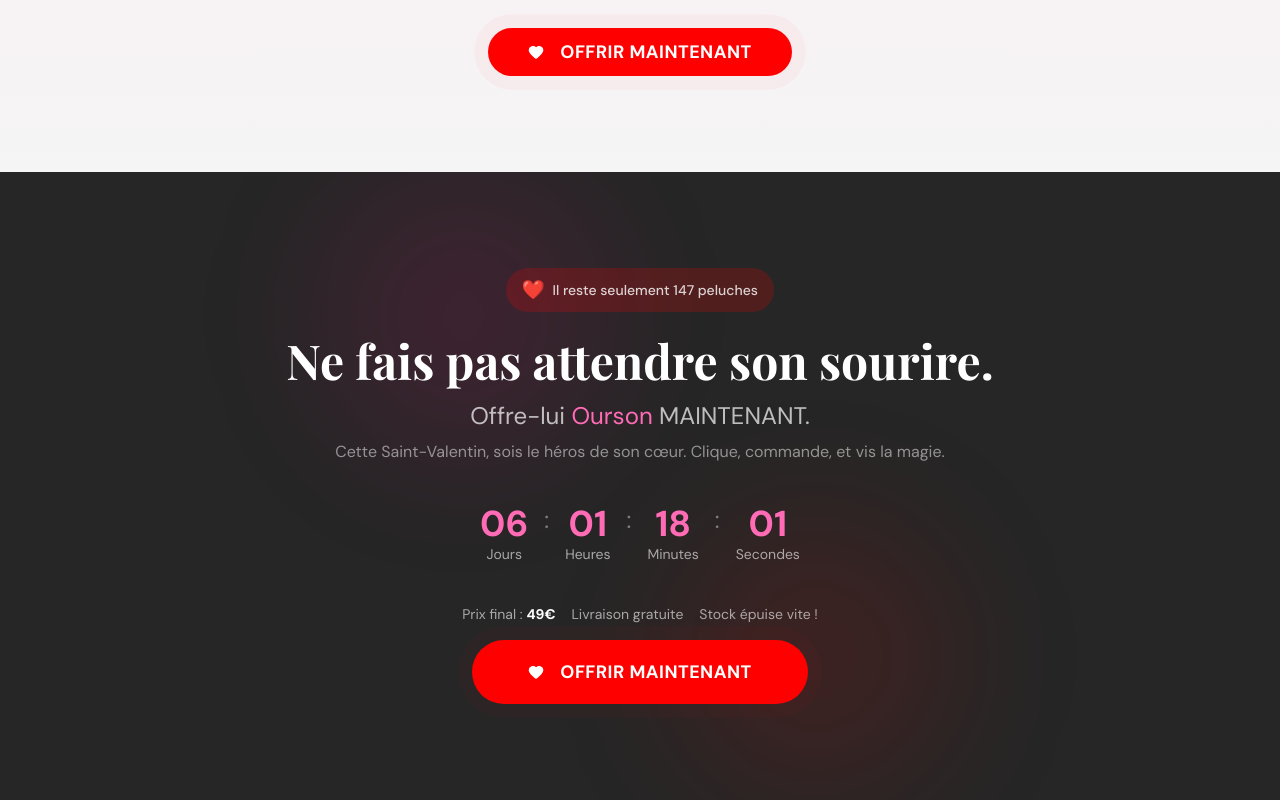
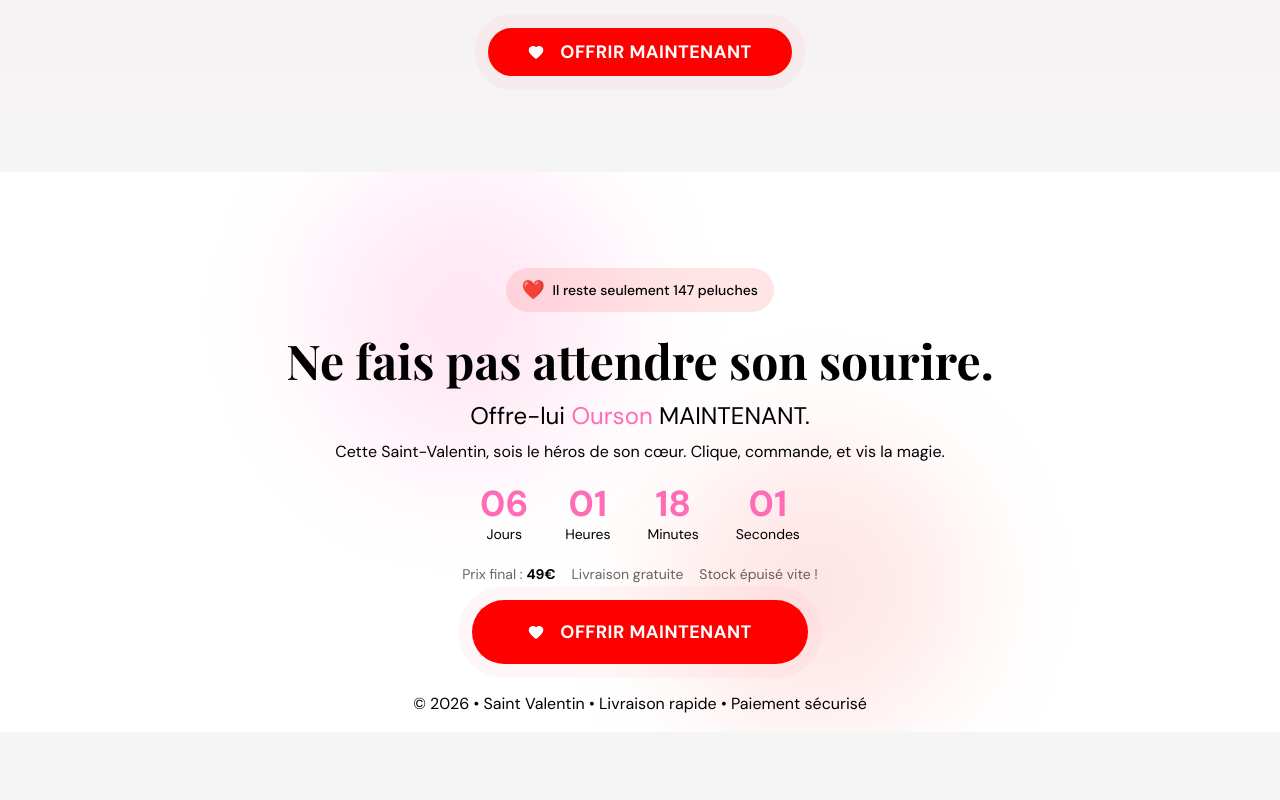
Before and after one commit to bignontohounkpo/challenge_saint_valentin, a React (Vite) app: page / in a window 1280 px wide. Shown: the part 5145-5945 px from the top of the page. After the commit the page ends 5877 px from the top, so only its background shows below. Built offline with nearby package versions, Linux system fonts and the light colour scheme; a web font is replaced by a local one.

Commit message:
add style

```diff
--- a/src/components/CountdownTimer.tsx
+++ b/src/components/CountdownTimer.tsx
@@ -39,28 +39,28 @@ const CountdownTimer = () => {
         <div className="text-3xl md:text-4xl font-bold text-valentine-rose">
           {String(timeLeft.days).padStart(2, "0")}
         </div>
-        <div className="text-xs md:text-sm text-primary-foreground/60">Jours</div>
+        <div className="text-xs md:text-sm text-black">Jours</div>
       </div>
       <div className="text-2xl text-primary-foreground/40">:</div>
       <div className="text-center">
         <div className="text-3xl md:text-4xl font-bold text-valentine-rose">
           {String(timeLeft.hours).padStart(2, "0")}
         </div>
-        <div className="text-xs md:text-sm text-primary-foreground/60">Heures</div>
+        <div className="text-xs md:text-sm text-black">Heures</div>
       </div>
       <div className="text-2xl text-primary-foreground/40">:</div>
       <div className="text-center">
         <div className="text-3xl md:text-4xl font-bold text-valentine-rose">
           {String(timeLeft.minutes).padStart(2, "0")}
         </div>
-        <div className="text-xs md:text-sm text-primary-foreground/60">Minutes</div>
+        <div className="text-xs md:text-sm text-black">Minutes</div>
       </div>
       <div className="text-2xl text-primary-foreground/40">:</div>
       <div className="text-center">
         <div className="text-3xl md:text-4xl font-bold text-valentine-rose">
           {String(timeLeft.seconds).padStart(2, "0")}
         </div>
-        <div className="text-xs md:text-sm text-primary-foreground/60">Secondes</div>
+        <div className="text-xs md:text-sm text-black">Secondes</div>
       </div>
     </div>
   );
--- a/src/components/Finalcte.tsx
+++ b/src/components/Finalcte.tsx
@@ -1,57 +1,150 @@
-import { Heart } from "lucide-react";
+import { useState } from "react";
+import { Heart, X } from "lucide-react";
 import { Button } from "@/components/ui/button";
 import CountdownTimer from "@/components/CountdownTimer";
 
 const FinalCTA = () => {
   const peluchesRestantes = 147;
+  const [openModal, setOpenModal] = useState(false);
 
   return (
-    <section className="valentine-section relative overflow-hidden bg-foreground">
-      {/* Decorative */}
+    <>
+      {/* Section principale */}
+      <section className="valentine-section relative overflow-hidden bg-white text-black pb-4">
+        {/* Décorations */}
         <div className="pointer-events-none absolute left-1/4 top-0 h-72 w-72 rounded-full bg-valentine-pink/10 blur-3xl" />
         <div className="pointer-events-none absolute bottom-0 right-1/4 h-72 w-72 rounded-full bg-primary/10 blur-3xl" />
 
         <div className="valentine-container relative z-10 mx-auto max-w-3xl text-center">
-        <div className="mb-6 inline-flex items-center gap-2 rounded-full bg-primary/20 px-4 py-2">
+          {/* Stock restant */}
+          <div className="mb-6 inline-flex items-center gap-2 rounded-full bg-primary/10 px-4 py-2">
             <span className="animate-heartbeat text-lg">❤️</span>
-          <span className="font-body text-sm font-medium text-primary-foreground/80">
+            <span className="font-body text-sm font-medium ">
               Il reste seulement {peluchesRestantes} peluches
             </span>
           </div>
 
-        <h2 className="mb-4 font-display text-3xl font-bold text-primary-foreground md:text-4xl lg:text-5xl">
+          {/* Titre */}
+          <h2 className="mb-4 font-display text-3xl font-bold md:text-4xl lg:text-5xl">
             Ne fais pas attendre son sourire.
           </h2>
-        <p className="mb-2 font-display text-xl text-primary-foreground/70 md:text-2xl">
+
+          {/* Sous-titre */}
+          <p className="mb-2 font-display text-xl text-black md:text-2xl">
             Offre-lui <span className="text-valentine-rose">Ourson</span> MAINTENANT.
           </p>
-        <p className="mb-10 font-body text-primary-foreground/50">
+
+          <p className="mb-5 font-body text-black">
             Cette Saint-Valentin, sois le héros de son cœur. Clique, commande, et vis la magie.
           </p>
 
           {/* Countdown */}
-         <div className="mb-10 flex justify-center">
+          <div className="mb-5 flex justify-center">
             <CountdownTimer />
           </div>
 
-        <div className="mb-4 flex flex-wrap items-center justify-center gap-4 font-body text-sm text-primary-foreground/60">
-          <span> Prix final : <strong className="text-primary-foreground">49€</strong></span>
-          <span> Livraison gratuite</span>
-          <span>Stock épuise vite !</span>
+          {/* Infos complémentaires */}
+          <div className="mb-4 flex flex-wrap items-center justify-center gap-4 font-body text-sm text-black/60">
+            <span>
+              Prix final : <strong className="text-black">49€</strong>
+            </span>
+            <span>Livraison gratuite</span>
+            <span>Stock épuisé vite !</span>
           </div>
 
-       <a href="">
+          {/* Bouton principal */}
           <Button
             variant="hero"
             size="sm"
-          className="rounded-full   px-5 sm:px-8 md:px-14 py-6 md:py-8 font-display text-sm md:text-base lg:text-lg"
+            className="rounded-full px-5 py-6 font-display text-sm sm:px-8 md:px-14 md:py-8 md:text-base lg:text-lg"
+            onClick={() => setOpenModal(true)}
           >
             <Heart className="mr-2 h-6 w-6" fill="currentColor" />
             OFFRIR MAINTENANT
           </Button>
-        </a>
+
+          {/* Footer */}
+          <p className="mt-7 pb-0 text-center text-base text-black">
+            © 2026 • Saint Valentin • Livraison rapide • Paiement sécurisé
+          </p>
         </div>
       </section>
+
+      {/* Modal */}
+      {openModal && (
+        <div className="fixed inset-0 z-[9999] flex items-center justify-center px-4">
+          {/* Overlay */}
+          <div
+            className="absolute inset-0 bg-black/60 backdrop-blur-sm"
+            onClick={() => setOpenModal(false)}
+          />
+
+          {/* Box du modal */}
+          <div className="relative z-10 w-full max-w-lg rounded-2xl bg-white p-6 shadow-2xl animate-fadeIn">
+            {/* Bouton de fermeture */}
+            <button
+              className="absolute right-4 top-4 rounded-full bg-black/10 p-2 hover:bg-black/20 transition"
+              onClick={() => setOpenModal(false)}
+            >
+              <X className="h-5 w-5 text-black" />
+            </button>
+
+            {/* Titre */}
+            <h3 className="mb-2 text-center text-2xl font-bold text-gray-900">
+              💝 Finalise ta commande Saint-Valentin
+            </h3>
+
+            <p className="mb-6 text-center text-gray-500 text-sm">
+              Remplis ce formulaire puis effectue le paiement pour réserver ta peluche.
+            </p>
+
+            {/* Formulaire */}
+            <form className="space-y-4">
+              <div>
+                <label className="text-sm font-medium text-gray-700">
+                  Nom & Prénom
+                </label>
+                <input
+                  type="text"
+                  placeholder="Ex : Bignon Jaures"
+                  className="mt-1 w-full rounded-xl border border-gray-300 px-4 py-3 outline-none focus:border-pink-500 focus:ring-2 focus:ring-pink-200"
+                />
+              </div>
+
+              <div>
+                <label className="text-sm font-medium text-gray-700">
+                  Adresse de livraison
+                </label>
+                <input
+                  type="text"
+                  placeholder="Ex : Cotonou, Fidjrossè..."
+                  className="mt-1 w-full rounded-xl border border-gray-300 px-4 py-3 outline-none focus:border-pink-500 focus:ring-2 focus:ring-pink-200"
+                />
+              </div>
+
+              <div>
+                <label className="text-sm font-medium text-gray-700">
+                  Numéro de téléphone
+                </label>
+                <input
+                  type="tel"
+                  placeholder="Ex : +229 97 00 00 00"
+                  className="mt-1 w-full rounded-xl border border-gray-300 px-4 py-3 outline-none focus:border-pink-500 focus:ring-2 focus:ring-pink-200"
+                />
+              </div>
+
+              <a
+                href="https://wa.me/22956904489"
+                target="_blank"
+                className="block w-full rounded-full bg-pink-600 py-4 text-center font-bold text-white hover:bg-pink-700 transition"
+              >
+                📩 Envoyer
+              </a>
+            </form>
+          </div>
+        </div>
+      )}
+    </>
   );
 };
 
--- a/src/components/HeroSection.tsx
+++ b/src/components/HeroSection.tsx
@@ -28,7 +28,7 @@ const HeroSection = () => {
             </span>
           </div>
 
-          <h1 className="mb-6 font-display text-2xl md:text-4xl font-bold leading-relaxed  tracking-tight text-foreground lg:text-5xl xl:text-6xl">
+          <h1 className="mb-6 font-display text-2xl md:text-4xl font-bold lg:leading-tight  tracking-tight text-foreground lg:text-5xl xl:text-6xl">
             Cette Saint-Valentin, ne lui offre pas juste un cadeau…{" "}
             <span className="valentine-gradient-text">offre-lui une émotion. </span>
           </h1>
```
Lines whose indentation alone changed are shown as unchanged.
